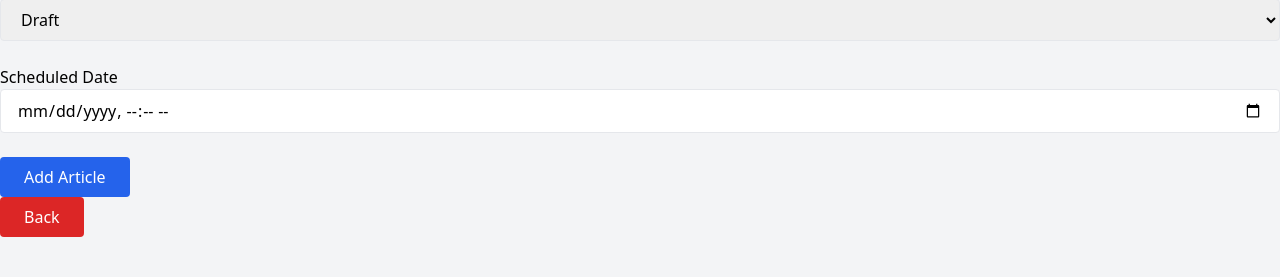
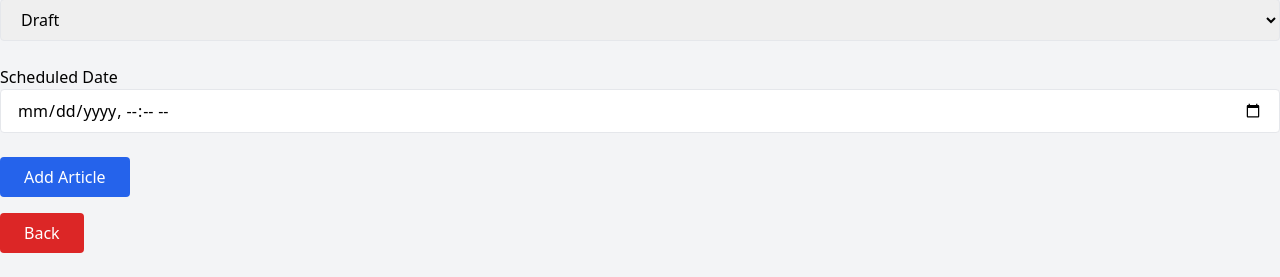
Before and after one commit to rayan4-dot/Dev, a PHP site: page /app/userView/addArticleU.php in a window 1280 px wide. Shown: the part 577-854 px from the top of the page. Before the commit the page ends 814 px from the top, so only its background shows below. Run offline with PHP 8.4, Linux system fonts and the light colour scheme; data comes from the database, SQL or seed files in the repository; some libraries are stand-ins or nearby versions.

Commit message:
back button

```diff
--- a/app/userView/addArticleU.php
+++ b/app/userView/addArticleU.php
@@ -98,9 +98,10 @@ $categories = $stmt->fetchAll(PDO::FETCH_ASSOC);
             </div>
 
         </form>
-        <a href="articleU.php">                     <button class=" bg-red-600 text-white px-6 py-2 rounded">Back</button>
-
-                </a>
+        <!-- Back Button -->
+        <a href="articleU.php">
+            <button class="bg-red-600 text-white px-6 py-2 rounded mt-4">Back</button>
+        </a>
     </div>
 </body>
 </html>
```
